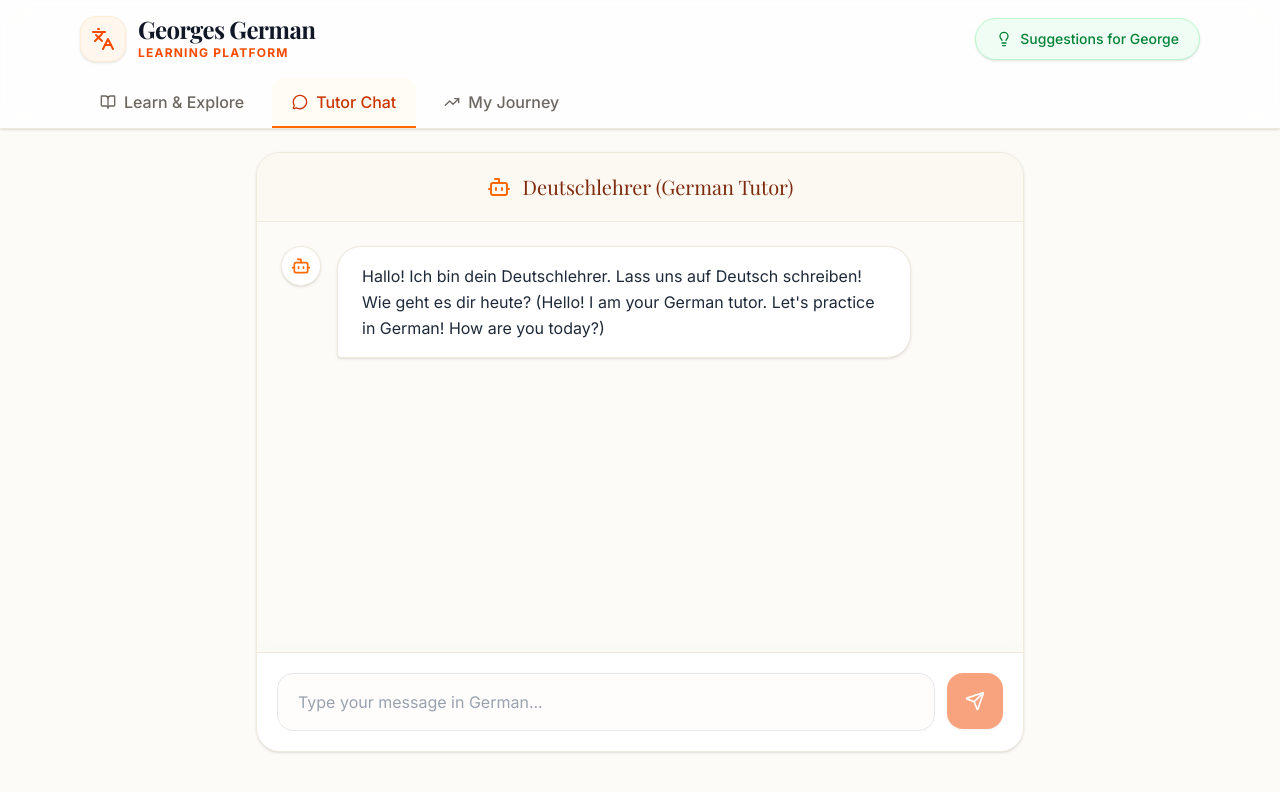
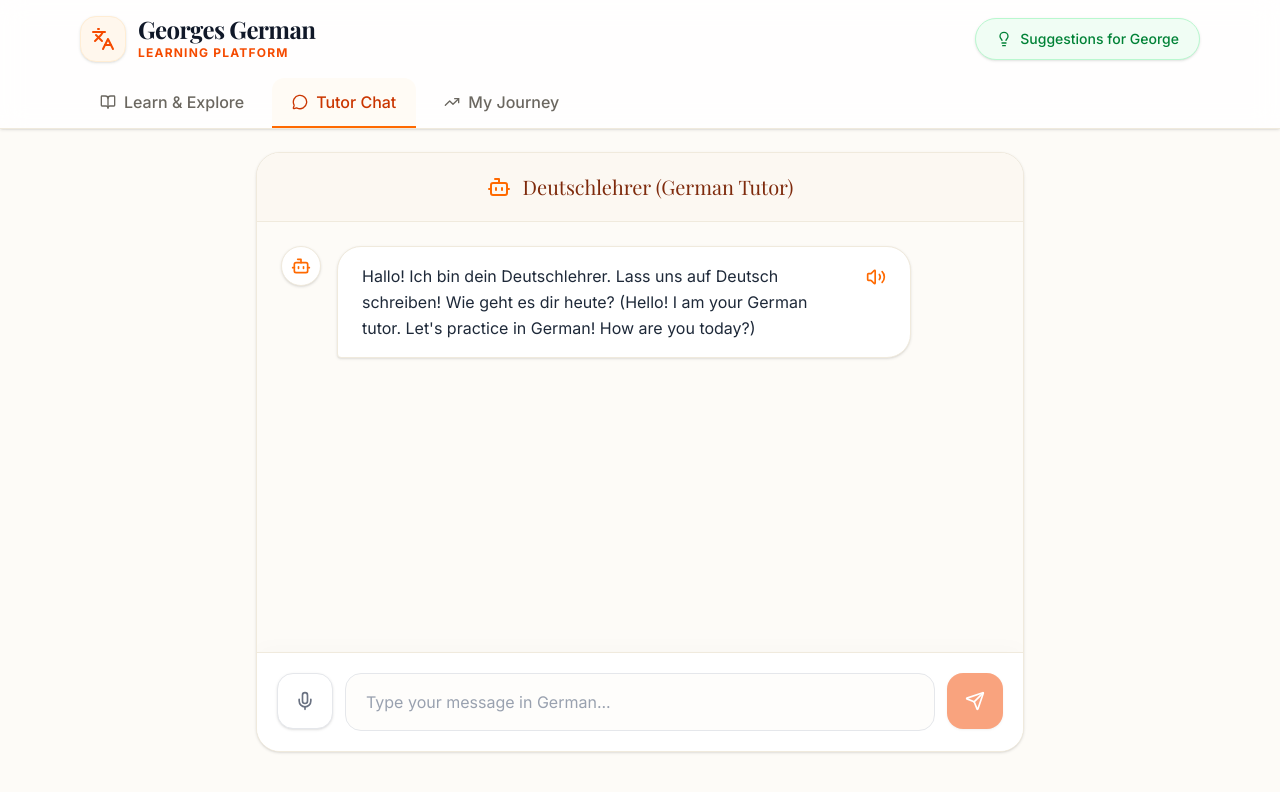
Before and after one commit to GeorgkuttyMC-bit/Georges-Germen-Learning-Platform-, a React (Vite) app: page / in a window 1280 px wide. Both pictures are taken after a click on the button "Tutor Chat". Shown: the part 25-817 px from the top of the page. Built offline with nearby package versions, Linux system fonts and the light colour scheme; no server answers; a web font is replaced by a local one.

Commit message:
feat(conversation): Add voice input and playback to chat
Integrates browser's Speech Recognition API for voice input and adds functionality to play German audio from bot messages, enhancing user interaction and accessibility.

```diff
--- a/src/components/ConversationTab.tsx
+++ b/src/components/ConversationTab.tsx
@@ -1,8 +1,9 @@
 import React, { useState, useRef, useEffect } from 'react';
 import { getChatSession } from '../lib/gemini';
-import { Send, Loader2, Bot, User } from 'lucide-react';
+import { Send, Loader2, Bot, User, Mic, MicOff, Volume2 } from 'lucide-react';
 import { useProgress } from '../store/progress';
 import { motion } from 'motion/react';
+import { playGermanAudio } from '../lib/audio';
 
 type Message = {
   text: string;
@@ -16,8 +17,11 @@ export default function ConversationTab() {
   ]);
   const [input, setInput] = useState('');
   const [loading, setLoading] = useState(false);
+  const [isListening, setIsListening] = useState(false);
   const [chatSession, setChatSession] = useState<any>(null);
+
   const messagesEndRef = useRef<HTMLDivElement>(null);
+  const recognitionRef = useRef<any>(null);
 
   const { increment } = useProgress();
 
@@ -29,7 +33,58 @@ export default function ConversationTab() {
       console.error("Failed to initialize chat session", err);
       setMessages([{ text: "Error: Missing GEMINI_API_KEY. Please add it to your environment variables.", sender: 'bot', isError: true }]);
     }
+
+    // Initialize Speech Recognition
+    if (typeof window !== 'undefined') {
+      const SpeechRecognition = (window as any).SpeechRecognition || (window as any).webkitSpeechRecognition;
+      if (SpeechRecognition) {
+        recognitionRef.current = new SpeechRecognition();
+        recognitionRef.current.lang = 'de-DE';
+        recognitionRef.current.continuous = false;
+        recognitionRef.current.interimResults = false;
+
+        recognitionRef.current.onresult = (event: any) => {
+          let finalTranscript = '';
+          for (let i = event.resultIndex; i < event.results.length; ++i) {
+            if (event.results[i].isFinal) {
+              finalTranscript += event.results[i][0].transcript;
+            }
+          }
+          if (finalTranscript) {
+            setInput((prev) => prev + (prev ? ' ' : '') + finalTranscript);
+          }
+        };
+
+        recognitionRef.current.onerror = (event: any) => {
+          console.error('Speech recognition error', event.error);
+          setIsListening(false);
+        };
+
+        recognitionRef.current.onend = () => {
+          setIsListening(false);
+        };
+      }
+    }
   }, []);
+
+  const toggleListening = () => {
+    if (!recognitionRef.current) {
+      alert("Speech recognition is not supported in your browser.");
+      return;
+    }
+
+    if (isListening) {
+      recognitionRef.current.stop();
+      setIsListening(false);
+    } else {
+      try {
+        recognitionRef.current.start();
+        setIsListening(true);
+      } catch (e) {
+        console.error(e);
+      }
+    }
+  };
 
   const scrollToBottom = () => {
     messagesEndRef.current?.scrollIntoView({ behavior: 'smooth' });
@@ -37,11 +92,16 @@ export default function ConversationTab() {
 
   useEffect(() => {
     scrollToBottom();
-  }, [messages]);
+  }, [messages, isListening]);
 
   const handleSend = async (e: React.FormEvent) => {
     e.preventDefault();
     if (!input.trim() || !chatSession || loading) return;
+
+    if (isListening) {
+      recognitionRef.current?.stop();
+      setIsListening(false);
+    }
 
     const userMsg = input.trim();
     setInput('');
@@ -52,6 +112,8 @@ export default function ConversationTab() {
     try {
       const response = await chatSession.sendMessage({ message: userMsg });
       setMessages(prev => [...prev, { text: response.text, sender: 'bot' }]);
+      // Optionally play the response automatically:
+      // playGermanAudio(response.text);
     } catch (error) {
       console.error("Chat error:", error);
       setMessages(prev => [...prev, { text: "Sorry, I had trouble responding. Please try again.", sender: 'bot', isError: true }]);
@@ -88,7 +150,19 @@ export default function ConversationTab() {
                   ? 'bg-red-50 text-red-600 rounded-bl-sm border border-red-100'
                   : 'bg-white text-gray-800 rounded-bl-sm border border-[#f0eadd]'
             }`}>
-              {msg.text}
+              <div className="flex justify-between items-start gap-4">
+                <div className="flex-1">{msg.text}</div>
+                {msg.sender === 'bot' && !msg.isError && (
+                  <button
+                    onClick={() => playGermanAudio(msg.text)}
+                    className="text-orange-500 hover:text-orange-600 focus:outline-none flex-shrink-0 mt-1"
+                    title="Listen to pronunciation"
+                    type="button"
+                  >
+                     <Volume2 className="w-5 h-5" />
+                  </button>
+                )}
+              </div>
             </div>
             {msg.sender === 'user' && (
                <div className="w-10 h-10 rounded-full bg-gray-200 flex items-center justify-center flex-shrink-0 shadow-sm border border-gray-300">
@@ -113,19 +187,32 @@ export default function ConversationTab() {
       </div>
 
       <div className="p-4 sm:p-5 bg-white border-t border-[#f0eadd] shadow-[0_-4px_20px_rgba(0,0,0,0.02)]">
-        <form onSubmit={handleSend} className="flex gap-3">
+        <form onSubmit={handleSend} className="flex gap-2 sm:gap-3">
+          <button
+            type="button"
+            onClick={toggleListening}
+            className={`w-12 h-12 sm:w-14 sm:h-14 flex items-center justify-center rounded-2xl transition shadow-sm flex-shrink-0 border ${
+              isListening
+                ? 'bg-red-50 text-red-500 border-red-200 animate-pulse'
+                : 'bg-white text-gray-500 hover:bg-gray-50 border-gray-200'
+            }`}
+            title={isListening ? "Stop listening" : "Start speaking (German)"}
+          >
+            {isListening ? <MicOff className="w-5 h-5" /> : <Mic className="w-5 h-5" />}
+          </button>
+
           <input
             type="text"
             value={input}
             onChange={(e) => setInput(e.target.value)}
-            placeholder="Type your message in German..."
-            className="flex-1 px-5 py-4 rounded-2xl border border-gray-200 focus:outline-none focus:ring-2 focus:ring-orange-500/50 bg-[#fefdfb] text-base placeholder:text-gray-400"
+            placeholder={isListening ? "Listening..." : "Type your message in German..."}
+            className="flex-1 px-4 sm:px-5 py-3 sm:py-4 rounded-2xl border border-gray-200 focus:outline-none focus:ring-2 focus:ring-orange-500/50 bg-[#fefdfb] text-base placeholder:text-gray-400"
             disabled={loading}
           />
           <button
             type="submit"
             disabled={loading || !input.trim()}
-            className="bg-orange-600 text-white w-14 h-14 flex items-center justify-center rounded-2xl hover:bg-orange-700 transition disabled:opacity-50 shadow-sm flex-shrink-0"
+            className="bg-orange-600 text-white w-12 h-12 sm:w-14 sm:h-14 flex items-center justify-center rounded-2xl hover:bg-orange-700 transition disabled:opacity-50 shadow-sm flex-shrink-0"
           >
             <Send className="w-5 h-5" />
           </button>
```
